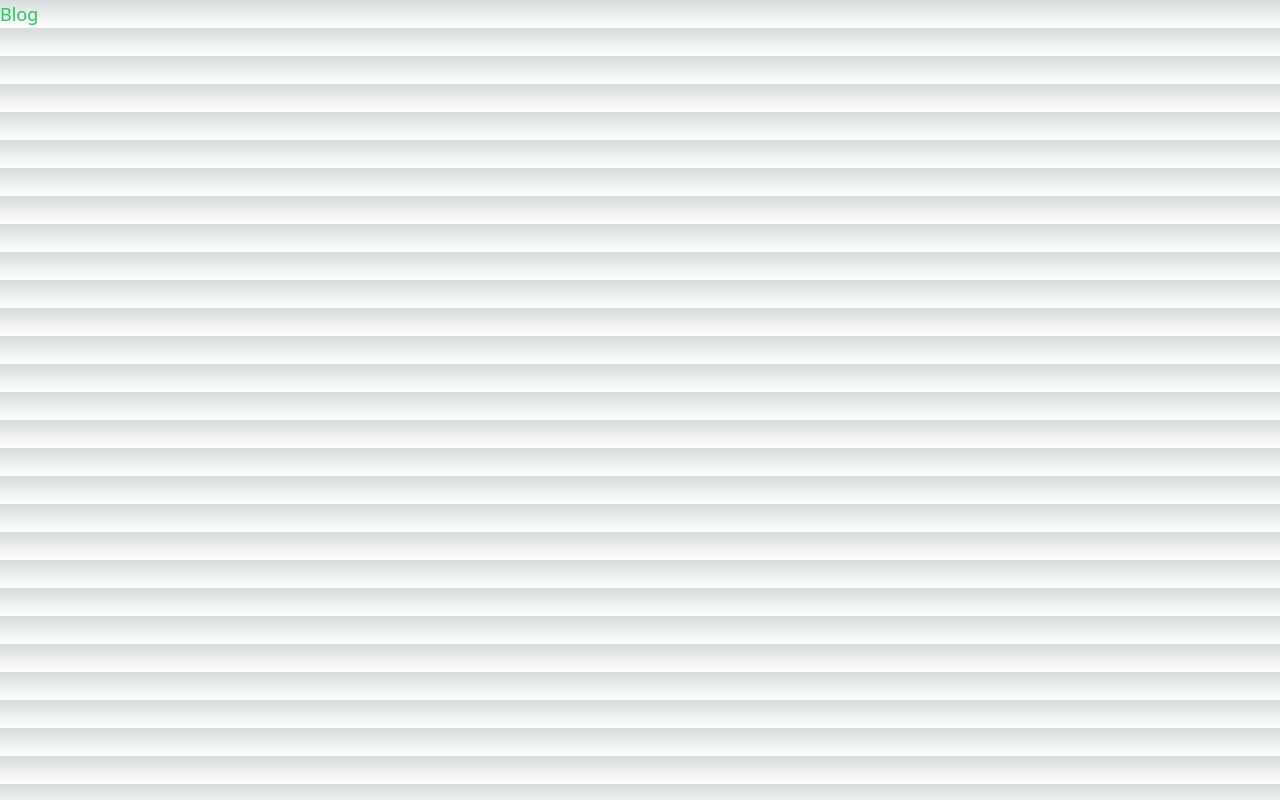
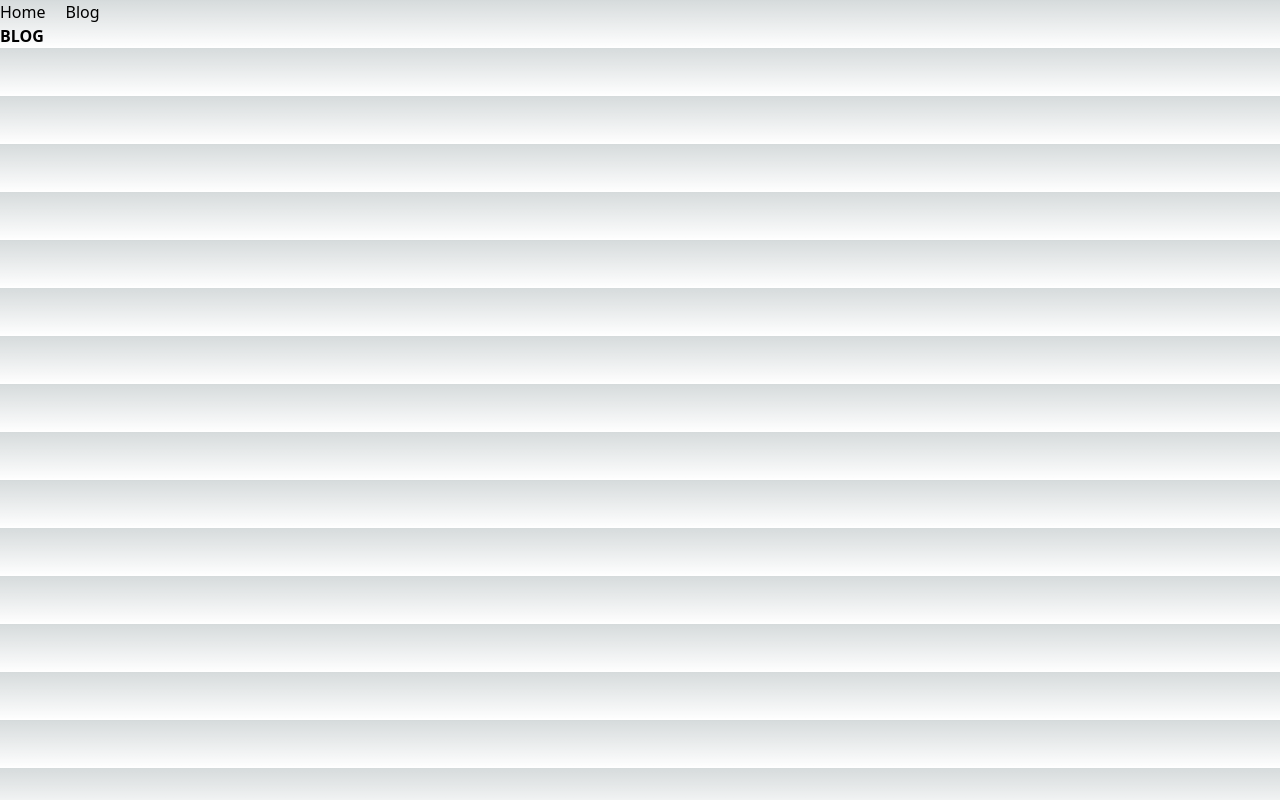
Before and after one commit to Geuun/geun-logs-fe, a Next.js app: page /blog in a window 1280 px wide. Built offline with nearby package versions, Linux system fonts and the light colour scheme.

Commit message:
feat: Container component 적용
Blog Page에 Container component 적용

```diff
--- a/pages/blog.tsx
+++ b/pages/blog.tsx
@@ -1,5 +1,11 @@
+import Container from 'components/Container';
+
 const Blog = () => {
-  return <div className={`text-green-500 text-lg`}>Blog</div>;
+  return (
+    <Container>
+      <span className={`font-bold`}>BLOG</span>
+    </Container>
+  );
 };
 
 export default Blog;
```
